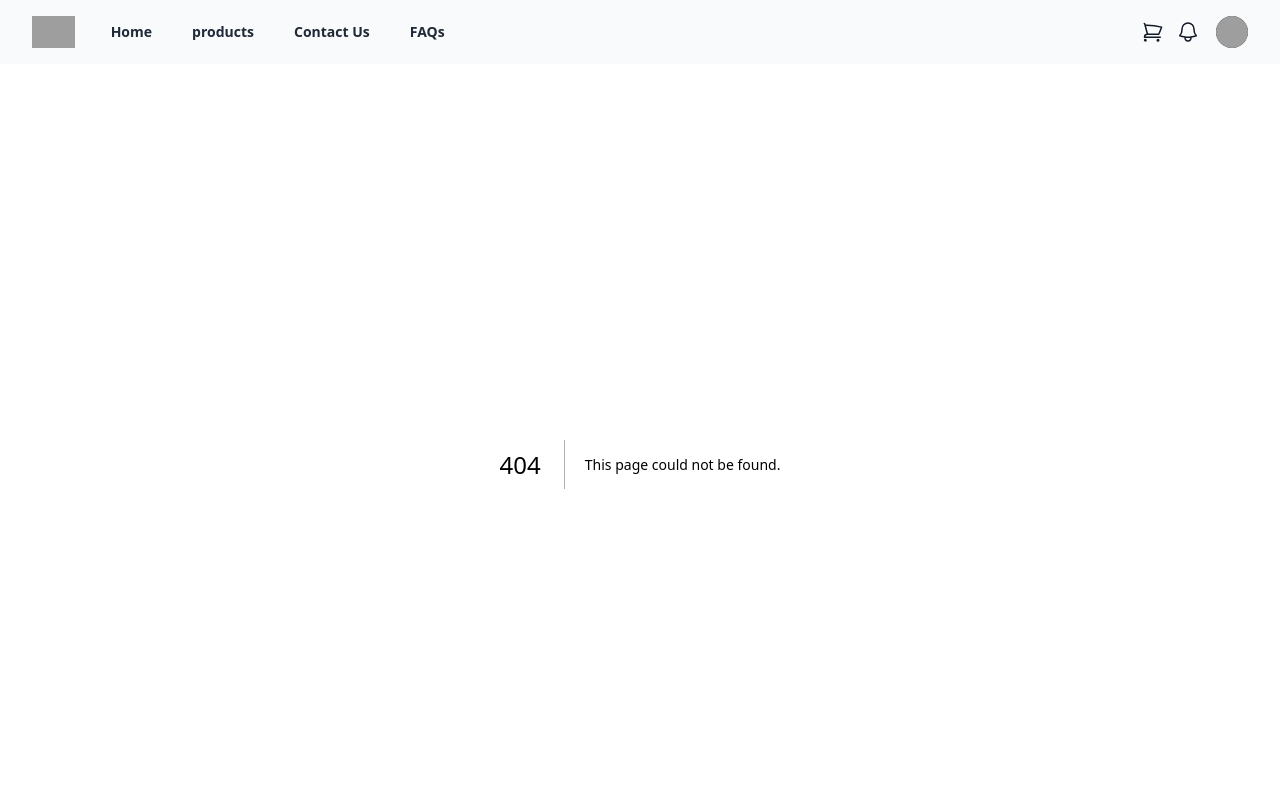
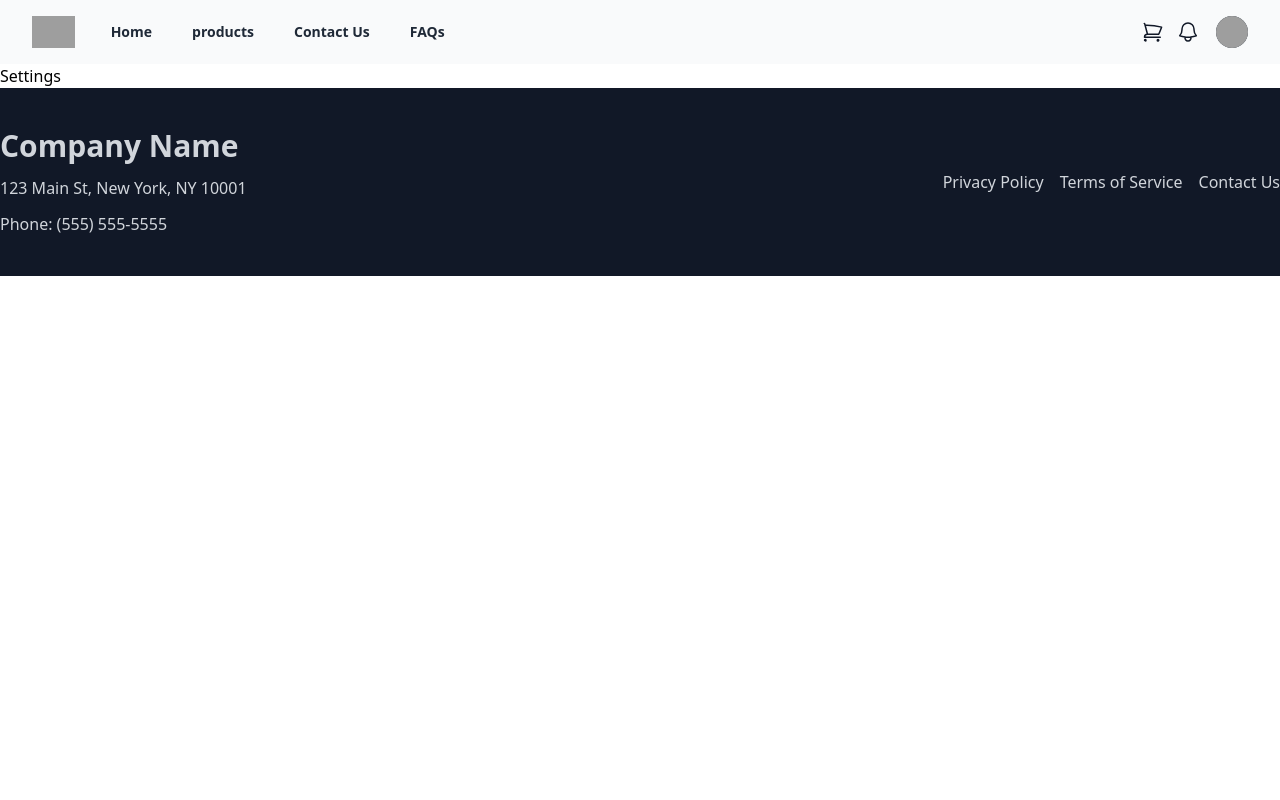
Before and after one commit to Comersify/multi-seller-store, a Next.js app: page /account/settings in a window 1280 px wide. Before the commit this address had no page. Shown: the top 800 px of the page. Built offline with nearby package versions, Linux system fonts and the light colour scheme; grey boxes are pictures that could not be loaded.

Commit message:
create needed pages

```diff
--- /dev/null
+++ b/pages/account/index.js
@@ -0,0 +1,3 @@
+export default function Profile() {
+  return <div>Profile</div>;
+}
--- /dev/null
+++ b/pages/account/orders.js
@@ -0,0 +1,3 @@
+export default function Orders() {
+  return <div>Orders</div>;
+}
--- /dev/null
+++ b/pages/account/settings.js
@@ -0,0 +1,3 @@
+export default function Settings() {
+  return <div>Settings</div>;
+}
```
